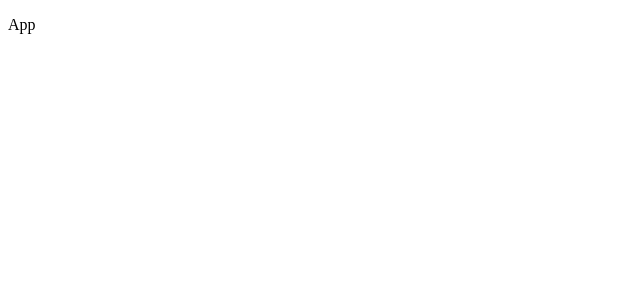
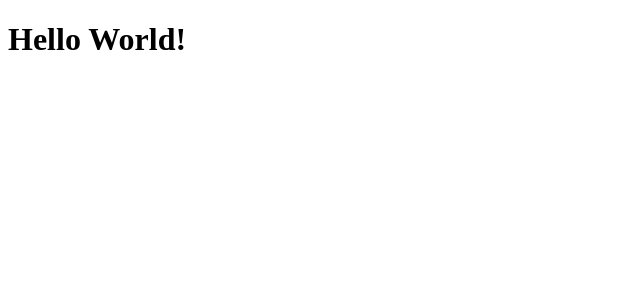
Before and after one commit to ajiiz/meme-generator-react-app, a React (Create React App) app: page / in a window 1280 px wide. Shown: the top 300 px of the page, without its empty margins (0-640 px from the left). Built offline with nearby package versions, Linux system fonts and the light colour scheme.

Commit message:
Added App component

```diff
--- /dev/null
+++ b/src/components/App.js
@@ -0,0 +1,11 @@
+import React from 'react'
+
+const App = () => {
+    return (
+        <div>
+            <h1>Hello World!</h1>
+        </div>
+    )
+}
+
+export default App
--- a/src/index.js
+++ b/src/index.js
@@ -1,13 +1,5 @@
 import React from 'react'
 import ReactDOM from 'react-dom'
+import App from './components/App'
 
-const MainRender = () => {
-    return (
-        <div>
-            <p>App</p>
-        </div>
-    )
-}
-
-const r = document.getElementById("root")
-ReactDOM.render(<MainRender />, r)
+ReactDOM.render(<App />, document.getElementById("root"))
```
Also changed, not shown: src/styles/app.scss (added).
